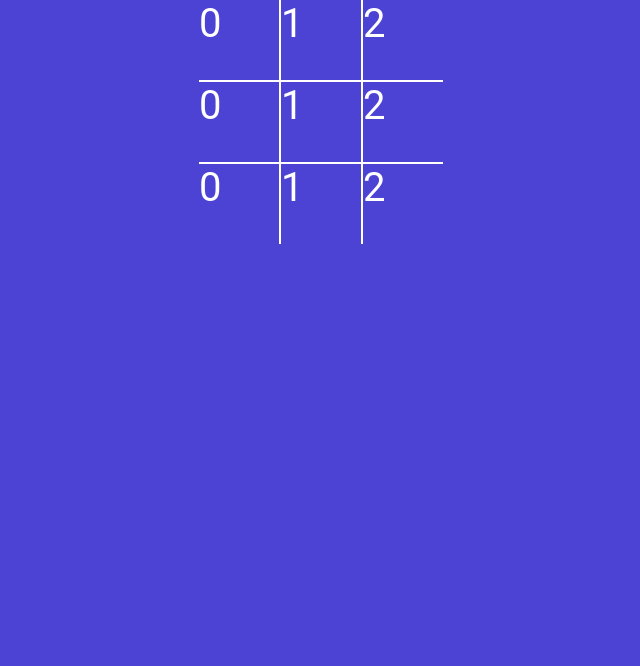
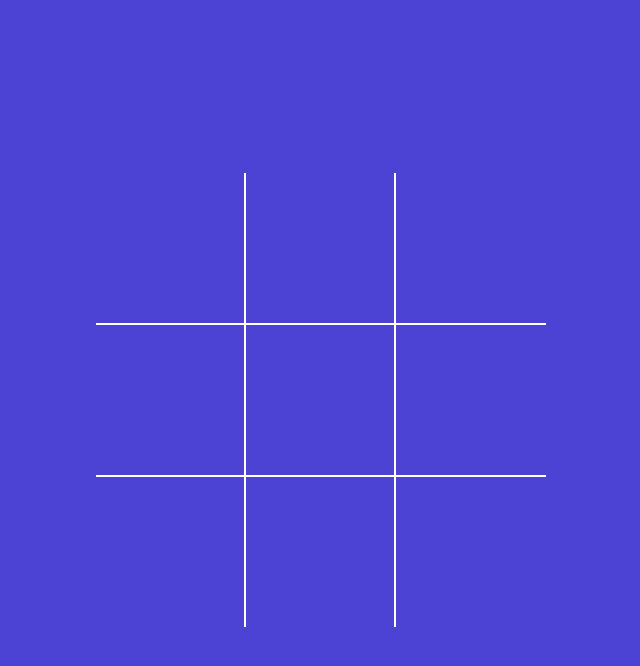
Before and after one commit to solcabz/tictactoe-game, a React (Vite) app: page / in a window 1280 px wide. Shown: the top 666 px of the page, without its empty margins (319-959 px from the left). Built offline with nearby package versions, Linux system fonts and the light colour scheme.

Commit message:
add x player

```diff
--- a/src/components/Board.jsx
+++ b/src/components/Board.jsx
@@ -1,22 +1,45 @@
 import Square from './Square';
+import { useState } from 'react';
 
 const Board = () => {
+  const [squares, setSquares] = useState(Array(9).fill(null));
+
+  const handleSquareClick = clickPosition => {
+    setSquares(currentSquares => {
+      return currentSquares.map((squareValue, position) => {
+        if (clickPosition === position) {
+          return 'X';
+        }
+        return squareValue;
+      });
+    });
+  };
+
+  const renderSquare = position => {
+    return (
+      <Square
+        value={squares[position]}
+        onClick={() => handleSquareClick(position)}
+      />
+    );
+  };
+
   return (
     <div className="board">
       <div className="board-row">
-        <Square value={0} />
-        <Square value={1} />
-        <Square value={2} />
+        {renderSquare(0)}
+        {renderSquare(1)}
+        {renderSquare(2)}
       </div>
       <div className="board-row">
-        <Square value={0} />
-        <Square value={1} />
-        <Square value={2} />
+        {renderSquare(3)}
+        {renderSquare(4)}
+        {renderSquare(5)}
       </div>
       <div className="board-row">
-        <Square value={0} />
-        <Square value={1} />
-        <Square value={2} />
+        {renderSquare(6)}
+        {renderSquare(7)}
+        {renderSquare(8)}
       </div>
     </div>
   );
--- a/src/components/Square.jsx
+++ b/src/components/Square.jsx
@@ -1,7 +1,9 @@
-const Square = ({ value }) => {
+const Square = ({ value, onClick }) => {
   return (
     <>
-      <div className="square">{value}</div>
+      <button type="button" className="square" onClick={onClick}>
+        {value}
+      </button>
     </>
   );
 };
--- a/src/styles.scss
+++ b/src/styles.scss
@@ -20,6 +20,7 @@ button {
 }
 
 .app {
+  height: 100vh;
   font-size: 20px;
   display: flex;
   flex-direction: column;
@@ -101,8 +102,8 @@ button {
       border-bottom: none;
     }
     .square {
-      width: 80px;
-      height: 80px;
+      width: 150px;
+      height: 150px;
       border-right: 2px solid #fff;
       font-size: 2.5rem;
       padding: 0;
```
